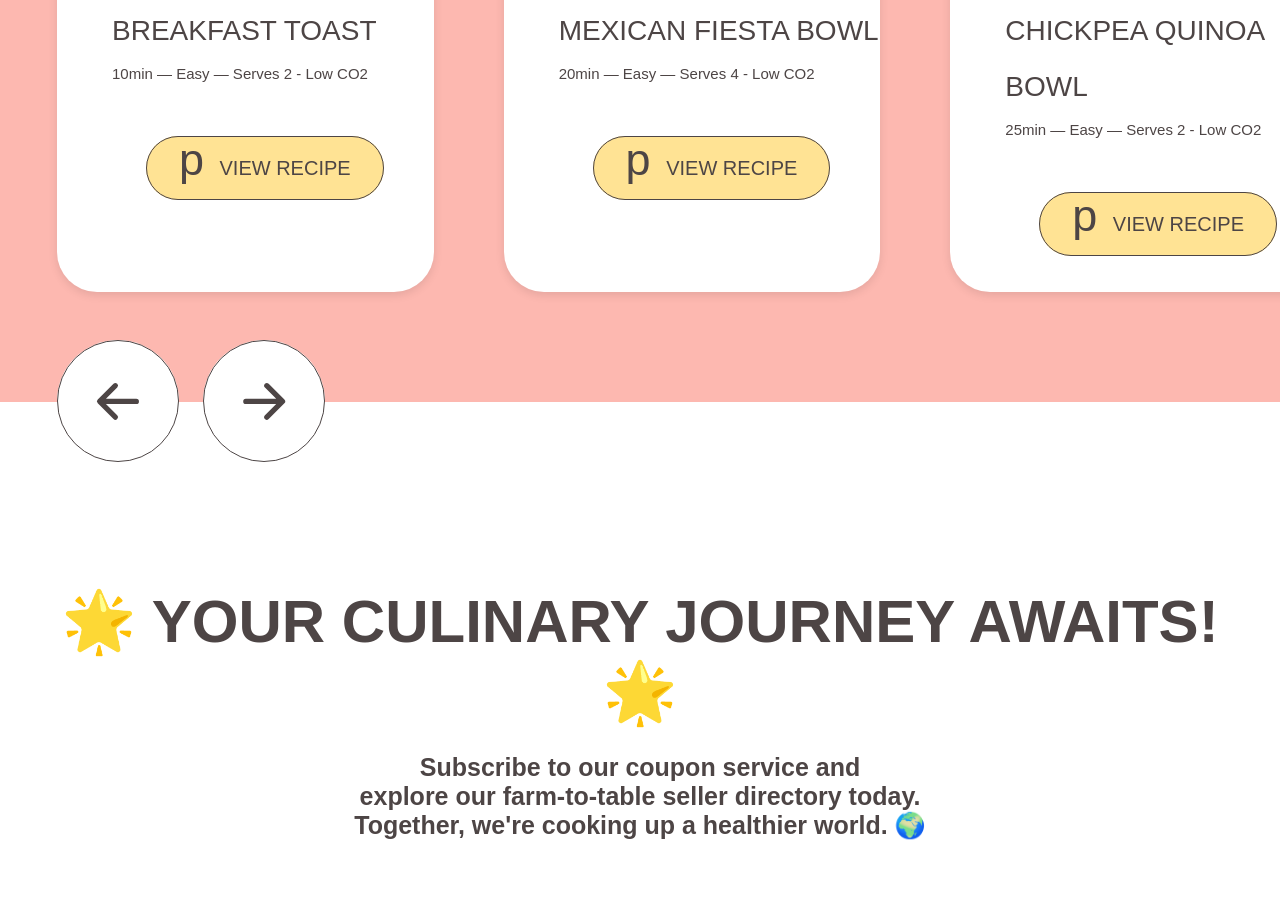
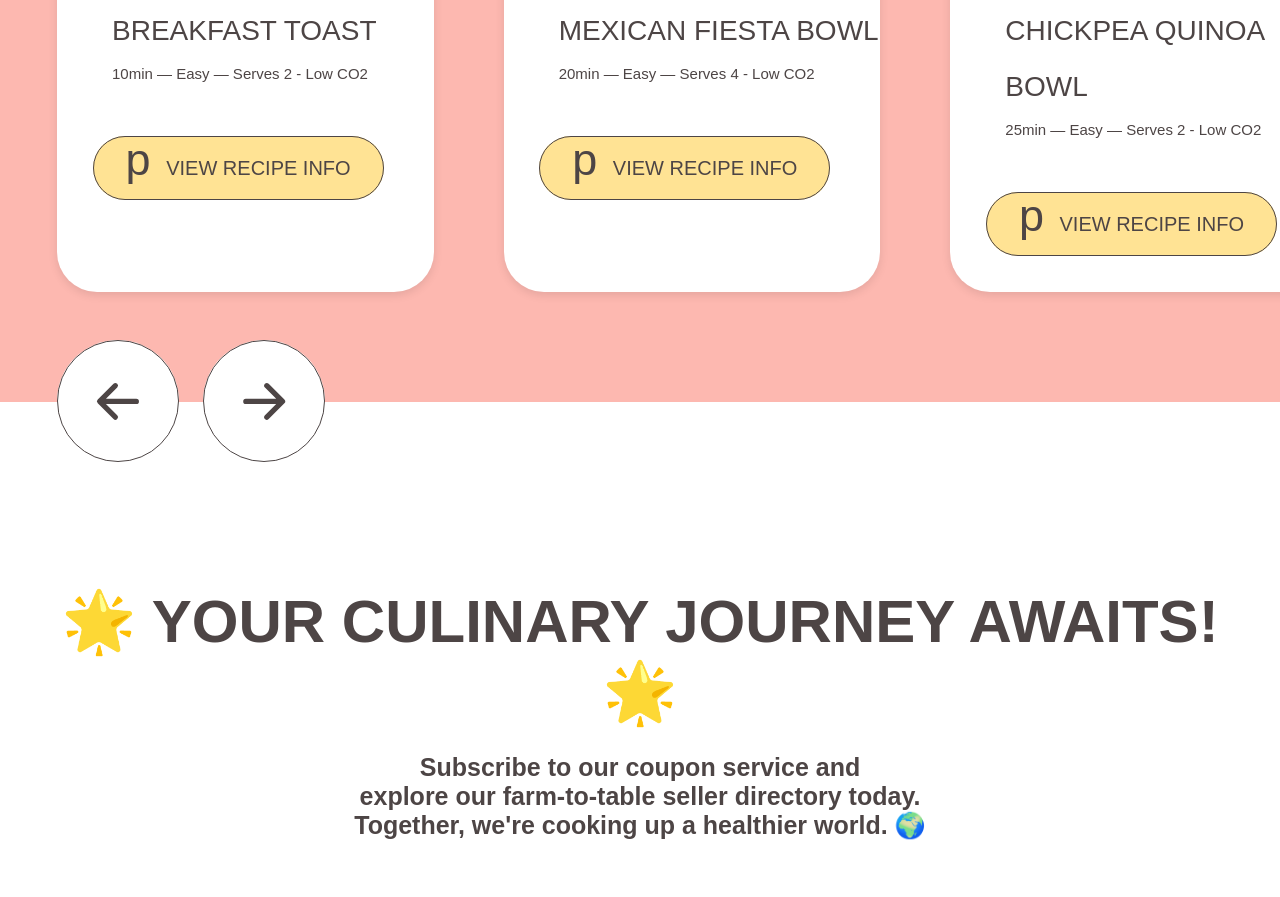
Before and after one commit to ValpzX/Open_Source_Hackfest, a plain HTML site: page index.html in a window 1280 px wide. Shown: the part 1793-2690 px from the top of the page. Drawn offline with Linux system fonts and the light colour scheme; a web font is replaced by a local one.

Commit message:
Updating the text content

```diff
--- a/index.html
+++ b/index.html
@@ -62,7 +62,7 @@
                     <p class="small">10min — Easy — Serves 2 - Low CO2</p>
                 </div>
                 <div class="txt-spacer recipe-btn box-right">
-                    <a href="#" class="button-style"><span class="chowdown">p</span> VIEW RECIPE</a>
+                    <a href="#" class="button-style"><span class="chowdown">p</span> VIEW RECIPE INFO</a>
                 </div>
             </article>
 
@@ -76,7 +76,7 @@
                     <p class="small">20min — Easy — Serves 4 - Low CO2</p>
                 </div>
                 <div class="txt-spacer recipe-btn box-right">
-                    <a href="#" class="button-style"><span class="chowdown">p</span> VIEW RECIPE</a>
+                    <a href="#" class="button-style"><span class="chowdown">p</span> VIEW RECIPE INFO</a>
                 </div>
             </article>
 
@@ -90,7 +90,7 @@
                     <p class="small">25min — Easy — Serves 2 - Low CO2</p>
                 </div>
                 <div class="txt-spacer recipe-btn box-right">
-                    <a href="#" class="button-style"><span class="chowdown">p</span> VIEW RECIPE</a>
+                    <a href="#" class="button-style"><span class="chowdown">p</span> VIEW RECIPE INFO</a>
                 </div>
             </article>
         </section>
```
